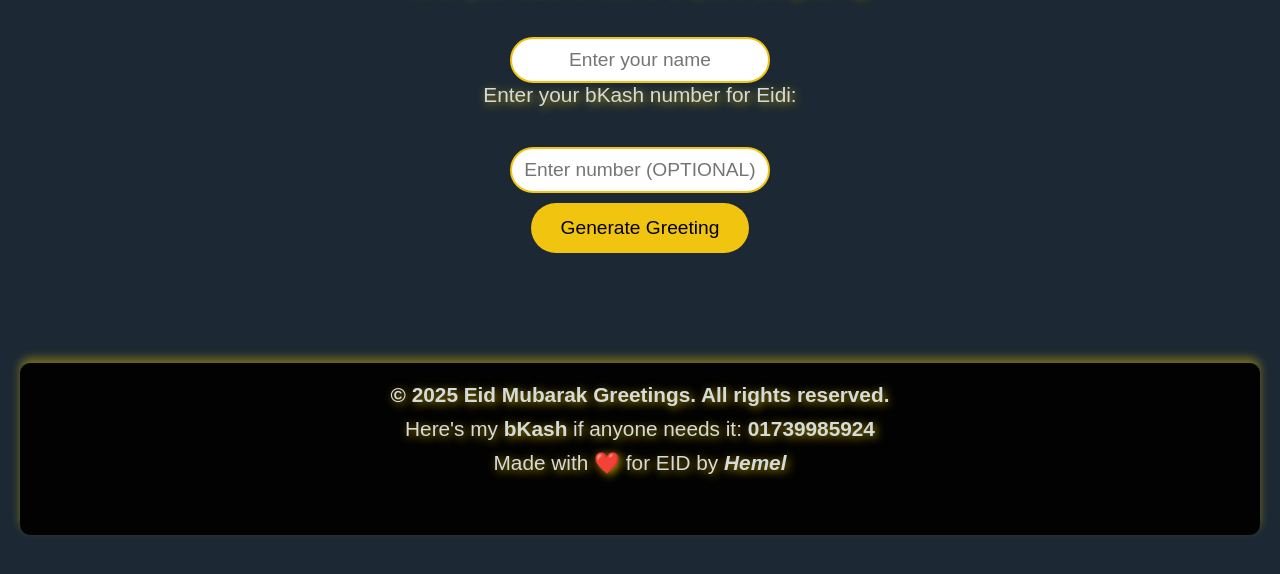
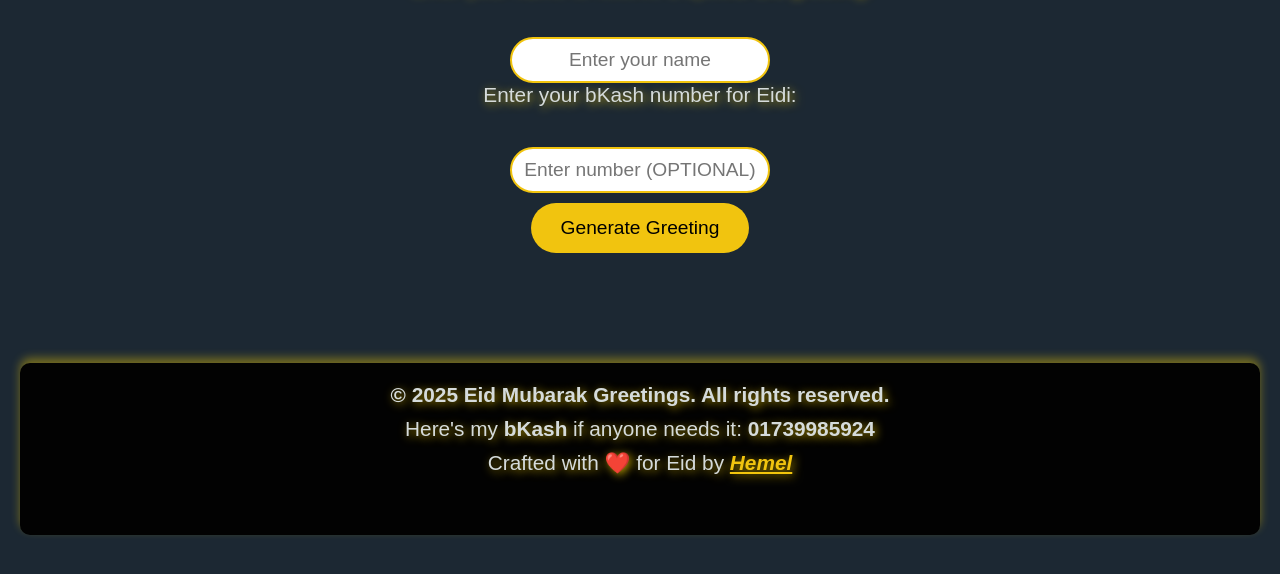
Before and after one commit to nasablueberry/Eid-Wish, a plain HTML site: page index.html in a window 1280 px wide. Shown: the part 120-694 px from the top of the page. Drawn offline with nearby package versions, Linux system fonts and the light colour scheme.

Commit message:
Update index.html

```diff
--- a/index.html
+++ b/index.html
@@ -260,7 +260,7 @@
 <footer style="margin-top: 100px; padding: 20px; background: #020202; text-align: center; color: white; font-size: 1em; border-radius: 10px; box-shadow: 0 -5px 10px rgba(255, 215, 0, 0.4);">
     <p style="margin-bottom: 10px; font-weight: bold;">&copy; 2025 Eid Mubarak Greetings. All rights reserved.</p>
     <p style="margin-bottom: 10px;">Here's my <b>bKash</b> if anyone needs it: <b>01739985924</b></p>
-    <p>Made with ❤️ for EID by <b><i>Hemel</i></b></p>
+    <p>Crafted with ❤️ for Eid by <b><i><a href="https://www.facebook.com/hemel.ch0whdury/" target="_blank" style="color: #f1c40f;">Hemel</a></i></b></p>
 </footer>
 
 </body>
```
